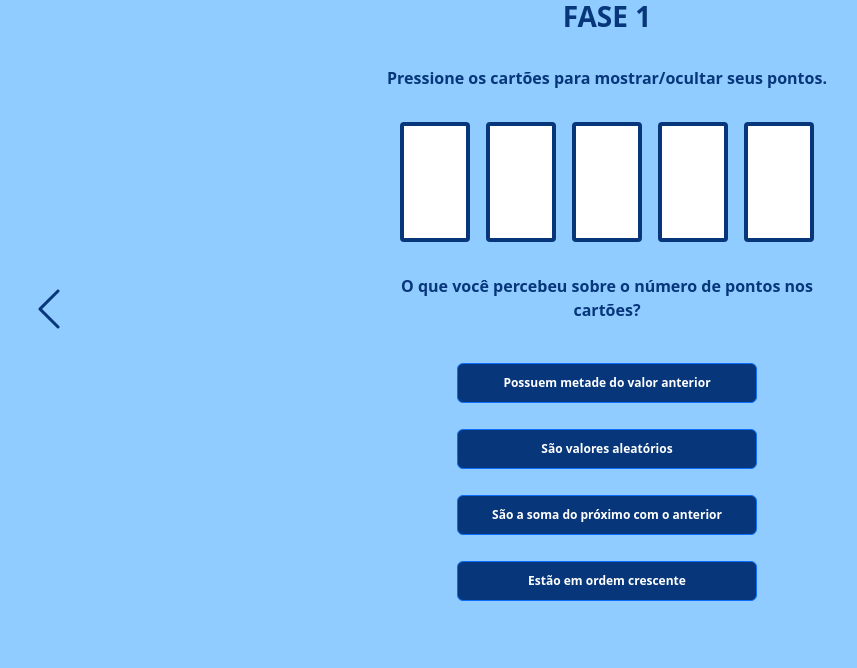
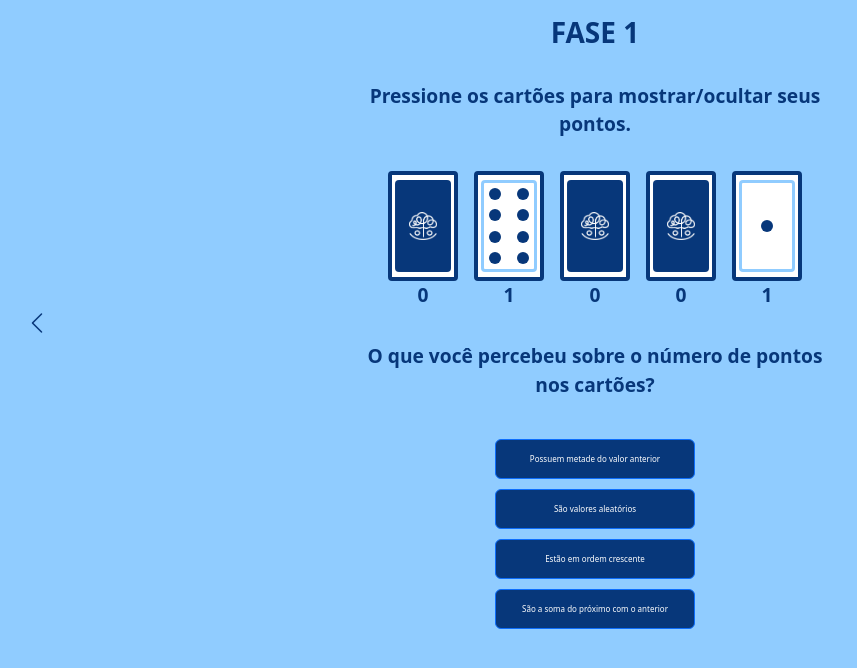
Before and after one commit to WyllianYurk77/plugged-computing-web-front, an Angular app: page /fase-1-3 in a window 1280 px wide. Shown: the top 668 px of the page, without its empty margins (57-914 px from the left). Built offline with nearby package versions, Linux system fonts and the light colour scheme.

Commit message:
#14: criando animações

```diff
--- a/src/app/app.module.ts
+++ b/src/app/app.module.ts
@@ -1,5 +1,6 @@
 import { NgModule } from '@angular/core';
 import { BrowserModule } from '@angular/platform-browser';
+import { BrowserAnimationsModule } from '@angular/platform-browser/animations';
 
 import { AppRoutingModule } from './app-routing.module';
 import { AppComponent } from './app.component';
@@ -22,7 +23,8 @@ import { ScreenFourComponent } from './components/levels/one/screen-four/screen-
   ],
   imports: [
     BrowserModule,
-    AppRoutingModule
+    AppRoutingModule,
+    BrowserAnimationsModule
   ],
   providers: [],
   bootstrap: [AppComponent]
--- a/src/app/components/levels/one/screen-three/screen-three.component.css
+++ b/src/app/components/levels/one/screen-three/screen-three.component.css
@@ -24,7 +24,7 @@ body {
 
 h3 {
   color: #07377A;
-  margin-bottom: 1rem;
+  margin: 1rem 0;
 }
 
 p {
@@ -33,6 +33,7 @@ p {
   text-align: center;
   margin-top: 1rem;
   font-weight: bold;
+  font-size: 1.2rem;
 }
 
 .bi {
@@ -41,34 +42,140 @@ p {
 }
 
 .btn {
-  width: 300px;
+  width: 400px;
   height: 40px;
   background-color: #07377A;
-  margin-top: 1.5rem;
-  /* box-shadow: 0 8px 5px #07377a3f; */
-  font-size: 12px;
-  font-weight: bold;
+  margin-top: 0.5rem;
+  font-size: 1.2rem;
   padding: 0;
 }
 
 .card-group {
-
   display: flex;
   flex-direction: row;
   margin: 1rem;
-  /* gap: 8px; */
 }
 
 .cards {
   border: 4px solid #07377A;
   border-radius: 4px;
   background-color: #fff;
-  width: 70px !important;
-  height: 120px !important;
-  margin: 0 8px !important;
+  width: 80px;
+  height: 120px;
+  margin: 0 8px;
   padding: 0;
+  -webkit-perspective: 800px;
+  perspective: 800px;
+  display: flex;
+  align-items: center;
+  justify-content: center;
+  flex-direction: column;
+}
+
+.card-flip {
+  position: relative;
+  width: 90%;
+  height: 90%;
+  text-align: center;
+  -webkit-transform-style: preserve-3d;
+  transform-style: preserve-3d;
+  -webkit-transform         : transform 1s;
+  -ms-transform         : transform 1s;
+  transform         : transform 1s;
+}
+
+.front, .back {
+  position: absolute;
+  width: 100%;
+  height: 100%;
+  -webkit-backface-visibility: hidden;
+  backface-visibility: hidden;
+  cursor: pointer;
+  -webkit-user-select: none;
+  -moz-user-select: none;
+  -ms-user-select: none;
+  user-select: none;
+}
+
+.front {
+  border: 3px solid #90CCFF;
+  border-radius: 4px;
+  -webkit-transform : rotateY(0deg);
+  -ms-transform     : rotateY(0deg);
+  transform         : rotateY(0deg);
+  align-items: center;
+  justify-content: space-around;
+  display: flex;
+  flex-direction: column;
+}
+
+.back {
+  background-color: var(--dark-blue);
+  border-radius: 4px;
+  -webkit-transform : rotateY(-180deg);
+  -ms-transform     : rotateY(-180deg);
+  transform         : rotateY(-180deg);
+}
+
+.point-box {
+  display: flex;
+  gap: 1rem;
+}
+
+.point-box-l {
+  display: flex;
+  gap: 0.1rem;
+}
+
+.point {
+  background-color: var(--dark-blue);
+  border-radius: 50%;
+  width: 12px;
+  height: 12px;
+}
+
+.card-back {
+  width: 100%;
+  height: 100%;
+  display: flex;
+  justify-content: center;
+  align-items: center;
+}
+
+.card-back img {
+  width: 50% !important;
 }
 
 .answer-table {
+margin-top: 0.8rem;
+}
 
+.card-box {
+  display: flex;
+  flex-direction: column;
+  justify-content: center;
+  align-items: center;
 }
+
+.byn-number {
+  font-size: 1.2rem;
+  font-weight: bold;
+  color: var(--dark-blue);
+}
+
+@media(min-height: 768px) {
+  .bi {
+    font-size: 1.5rem;
+  }
+  .cards {
+    width: 70px;
+    height: 110px;
+  }
+
+  .btn {
+    width: 200px;
+    height: 40px;
+    font-size: 0.5rem;
+    padding: 0;
+  }
+}
--- a/src/app/components/levels/one/screen-three/screen-three.component.html
+++ b/src/app/components/levels/one/screen-three/screen-three.component.html
@@ -13,21 +13,127 @@
       <h3><strong>FASE 1</strong></h3>
       <p>Pressione os cartões para mostrar/ocultar seus pontos.</p>
       <div class="card-group">
-      <div class="cards card-one"></div>
-      <div class="cards card-two"></div>
-      <div class="cards card-four"></div>
-      <div class="cards card-eight"></div>
-      <div class="cards card-sixteen"></div>
+        <div class="card-box">
+          <div class="cards card-sixteen">
+            <div class="card-flip" (click)="toggleFlip(16)" [@flipState]="flip16">
+              <div class="front show-back">
+                <div class="point-box-l">
+                  <div class="point"></div>
+                  <div class="point"></div>
+                  <div class="point"></div>
+                  <div class="point"></div>
+                </div>
+                <div class="point-box-l">
+                  <div class="point"></div>
+                  <div class="point"></div>
+                  <div class="point"></div>
+                  <div class="point"></div>
+                </div>
+                <div class="point-box-l">
+                  <div class="point"></div>
+                  <div class="point"></div>
+                  <div class="point"></div>
+                  <div class="point"></div>
+                </div>
+                <div class="point-box-l">
+                  <div class="point"></div>
+                  <div class="point"></div>
+                  <div class="point"></div>
+                  <div class="point"></div>
+                </div>
+              </div>
+              <div class="back">
+                <div class="card-back"><img src="../../../../../assets/cover/cp-card.png" alt="Flipped card"></div>
+              </div>
+            </div>
+          </div>
+          <span class="byn-number">{{byn16}}</span>
+        </div>
+        <div class="card-box">
+          <div class="cards card-eight">
+            <div class="card-flip" (click)="toggleFlip(8)" [@flipState]="flip8">
+              <div class="front show-front">
+                <div class="point-box">
+                  <div class="point"></div>
+                  <div class="point"></div>
+                </div>
+                <div class="point-box">
+                  <div class="point"></div>
+                  <div class="point"></div>
+                </div>
+                <div class="point-box">
+                  <div class="point"></div>
+                  <div class="point"></div>
+                </div>
+                <div class="point-box">
+                  <div class="point"></div>
+                  <div class="point"></div>
+                </div>
+              </div>
+              <div class="back">
+                <div class="card-back"><img src="../../../../../assets/cover/cp-card.png" alt="Flipped card"></div>
+              </div>
+            </div>
+          </div>
+          <span class="byn-number">{{byn8}}</span>
+        </div>
+        <div class="card-box">
+          <div class="cards card-four">
+            <div class="card-flip" (click)="toggleFlip(4)" [@flipState]="flip4">
+              <div class="front show-back">
+                <div class="point-box">
+                  <div class="point"></div>
+                  <div class="point"></div>
+                </div>
+                <div class="point-box">
+                  <div class="point"></div>
+                  <div class="point"></div>
+                </div>
+              </div>
+              <div class="back">
+                <div class="card-back"><img src="../../../../../assets/cover/cp-card.png" alt="Flipped card"></div>
+              </div>
+            </div>
+          </div>
+          <span class="byn-number">{{byn4}}</span>
+        </div>
+        <div class="card-box">
+          <div class="cards card-two">
+            <div class="card-flip" (click)="toggleFlip(2)" [@flipState]="flip2">
+              <div class="front">
+                <div class="point"></div>
+                <div class="point"></div>
+              </div>
+              <div class="back">
+                <div class="card-back"><img src="../../../../../assets/cover/cp-card.png" alt="Flipped card"></div>
+              </div>
+            </div>
+          </div>
+          <span class="byn-number">{{byn2}}</span>
+        </div>
+        <div class="card-box">
+          <div class="cards card-one">
+            <div class="card-flip" (click)="toggleFlip(1)" [@flipState]="flip1">
+              <div class="front">
+                <div class="point"></div>
+              </div>
+              <div class="back">
+                <div class="card-back"><img src="../../../../../assets/cover/cp-card.png" alt="Flipped card"></div>
+              </div>
+            </div>
+          </div>
+          <span class="byn-number">{{byn1}}</span>
+        </div>
       </div>
       <p [innerHTML]="question"></p>
       <table class="answer-table">
         <caption></caption>
+        <th></th>
         <tr *ngFor="let answer of answers">
           <td><button type="button" class="btn btn-primary" (click)="changeAnswers(answer)">{{answer}}</button></td>
         </tr>
       </table>
     </div>
-  <!-- <div><a href=""><i class="bi bi-chevron-right"></i></a></div> -->
   </div>
 </body>
 </html>
--- a/src/app/components/levels/one/screen-three/screen-three.component.ts
+++ b/src/app/components/levels/one/screen-three/screen-three.component.ts
@@ -1,22 +1,69 @@
 import { Component, OnInit } from '@angular/core';
 import { Router } from '@angular/router';
+import { trigger, state, style, transition, animate } from '@angular/animations';
 
 @Component({
   selector: 'app-screen-three',
   templateUrl: './screen-three.component.html',
-  styleUrls: ['./screen-three.component.css']
+  styleUrls: ['./screen-three.component.css'],
+  animations: [
+    trigger('flipState', [
+      state(
+        'active',
+        style({
+          transform: 'rotateY(179deg)',
+        })
+      ),
+      state(
+        'inactive',
+        style({
+          transform: 'rotateY(0)',
+        })
+      ),
+      transition('active => inactive', animate('500ms ease-out')),
+      transition('inactive => active', animate('500ms ease-in')),
+    ]),
+  ]
 })
 export class ScreenThreeComponent implements OnInit {
 
-  question: string = "O que você percebeu sobre o número de pontos nos cartões?"
+  flip1: string = 'inactive';
+  flip2: string = 'active';
+  flip4: string = 'active';
+  flip8: string = 'inactive';
+  flip16: string = 'active';
+
+  byn1: number = 1;
+  byn2: number = 0;
+  byn4: number = 0;
+  byn8: number = 1;
+  byn16: number = 0;
+
+  question: string = "O que você percebeu sobre o número de pontos nos cartões?";
 
   answers: string[] = ["Possuem metade do valor anterior", "São valores aleatórios", "São a soma do próximo com o anterior", "Estão em ordem crescente"];
 
   constructor(private router: Router) {
-    //this.answers = ["Possuem metade do valor anterior", "São valores aleatórios", "São a soma do próximo com o anterior", "Estão em ordem crescente"];
+
   }
 
   ngOnInit(): void {
+    this.answers.sort(() => Math.random() - 0.5);
+  }
+
+  toggleFlip(card:number): void {
+    if(card == 1) {
+      this.flip1 = (this.flip1 == 'inactive') ? 'active' : 'inactive';
+    } else if(card == 2) {
+      this.flip2 = (this.flip2 == 'inactive') ? 'active' : 'inactive';
+    } else if(card == 4) {
+      this.flip4 = (this.flip4 == 'inactive') ? 'active' : 'inactive';
+    } else if(card == 8) {
+      this.flip8 = (this.flip8 == 'inactive') ? 'active' : 'inactive';
+    } else if(card == 16) {
+      this.flip16 = (this.flip16 == 'inactive') ? 'active' : 'inactive';
+    }
+    this.toggleBynaries();
   }
 
   changeAnswers(value: string) {
@@ -31,6 +78,39 @@ export class ScreenThreeComponent implements OnInit {
     if(value === "10001") {
       this.router.navigate(['fase-1-4']);
     }
+    this.answers.sort(() => Math.random() - 0.5);
+  }
+
+  toggleBynaries():void {
+    if(this.flip1 === 'active') {
+      setTimeout(()=> {this.byn1 = 0;},400);
+    } else {
+      setTimeout(()=> {this.byn1 = 1;},400);
+    }
+
+    if(this.flip2 === 'active') {
+      setTimeout(()=> {this.byn2 = 0;},400);
+    } else {
+      setTimeout(()=> {this.byn2 = 1;},400);
+    }
+
+    if(this.flip4 === 'active') {
+      setTimeout(()=> {this.byn4 = 0;},400);
+    } else {
+      setTimeout(()=> {this.byn4 = 1;},400);
+    }
+
+    if(this.flip8 === 'active') {
+      setTimeout(()=> {this.byn8 = 0;},400);
+    } else {
+      setTimeout(()=> {this.byn8 = 1;},400);
+    }
+
+    if(this.flip16 === 'active') {
+      setTimeout(()=> {this.byn16 = 0;},400);
+    } else {
+      setTimeout(()=> {this.byn16 = 1;},400);
+    }
   }
 
 }
```
Also changed, not shown: src/assets/cover/cp-card.png (added). Lines whose indentation alone changed are shown as unchanged.
